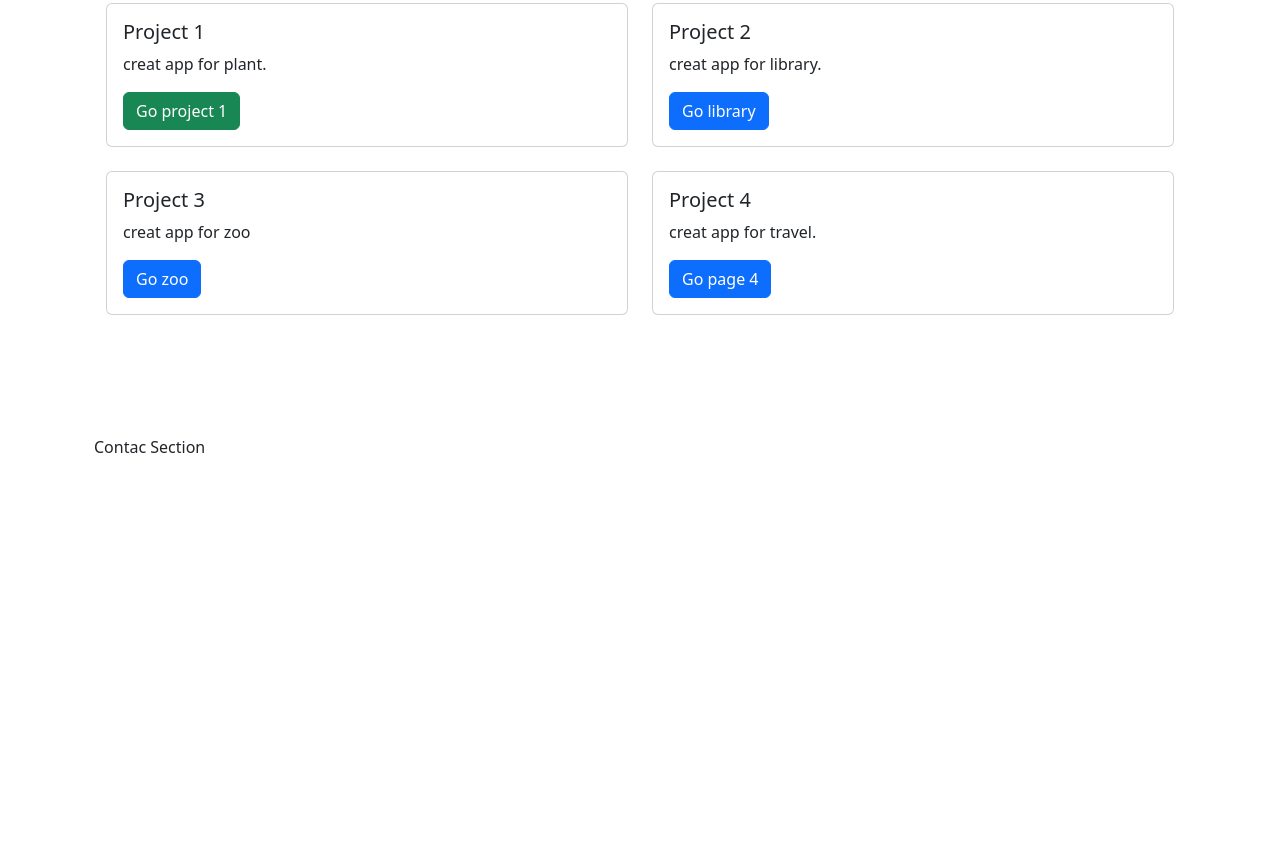
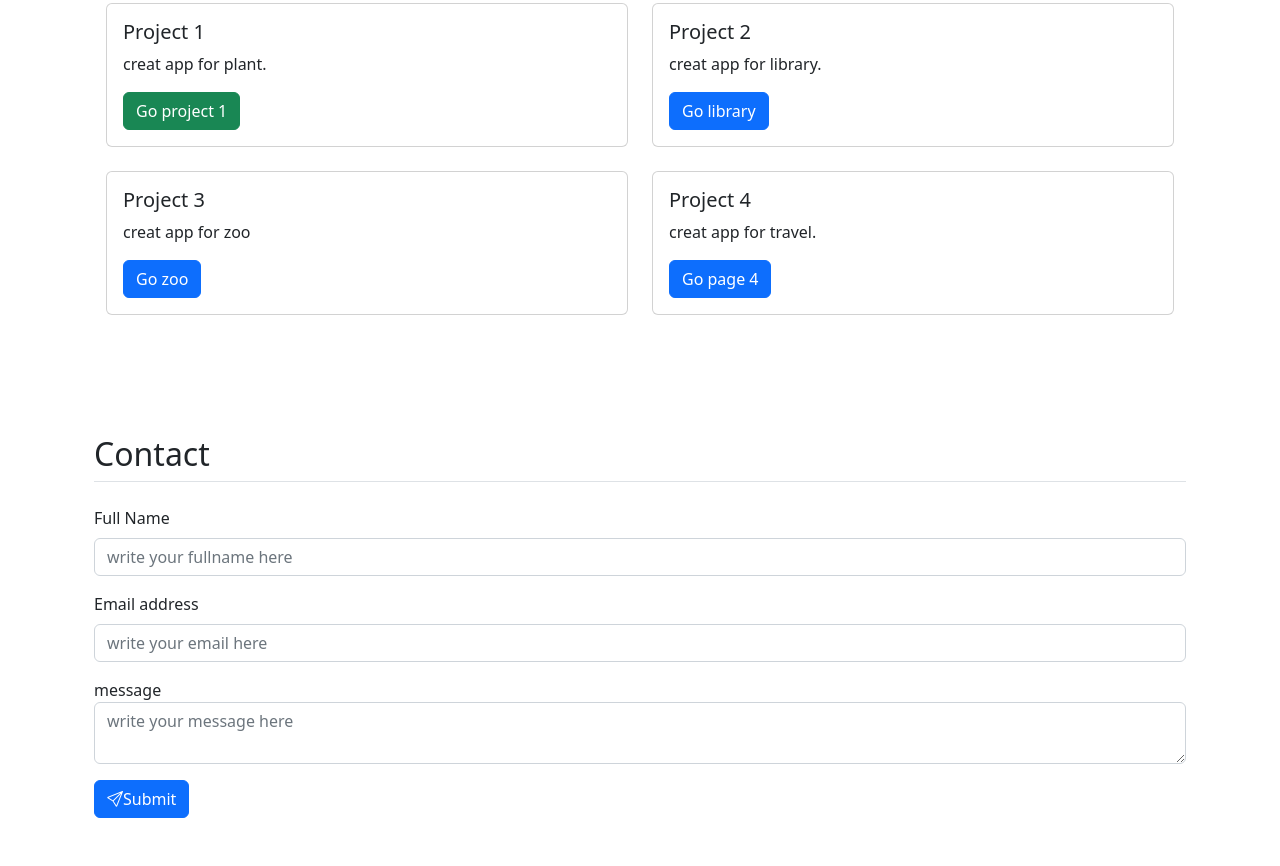
Before and after one commit to Chawa1/My-portfolio, a plain HTML site: page index.html in a window 1280 px wide. Shown: the part 1157-2023 px from the top of the page. Before the commit the page ends 1664 px from the top, so only its background shows below. Drawn offline with nearby package versions, Linux system fonts and the light colour scheme.

Commit message:
add contact section

```diff
--- a/index.html
+++ b/index.html
@@ -197,7 +197,29 @@ style="font-size: 2rem;"></i> <!-- add fot-siz to icon -->
 
 <!-- start contact section -->
 <section id="contact">
-  <div class="container px-4 py-5"> Contac Section</div>
+  <div class="container px-4 py-5">
+    <h2 class="pb-2 mb-4 border-bottom ">Contact</h2>
+<form action="#">          <!-- contact form (full-name, email, message'text area field) -->
+  <div class="mb-3">
+    <label for="fullname" class="form-label">Full Name</label> <!-- for: wata ka clickman lasar am label a krd bcheta naw input akawa  -->
+    <input type="Name" class="form-control" id="fullname" aria-describedby="emailHelp"
+    placeholder="write your fullname here">
+  </div>
+  <div class="mb-3">
+    <label for="exampleInputEmail1" class="form-label">Email address</label>
+    <input type="email" class="form-control" id="exampleInputEmail1" aria-describedby="emailHelp"
+    placeholder="write your email here">
+  </div>
+
+<div class="mb-3">
+  <label for="floatingTextarea">message</label>
+  <textarea class="form-control" placeholder="write your message here" id="floatingTextarea"></textarea>
+</div>
+
+<a class="btn btn-primary"> <i class="bi bi-send"></i>Submit</a>
+
+</form>
+  </div>
 
 
 </section>
```
